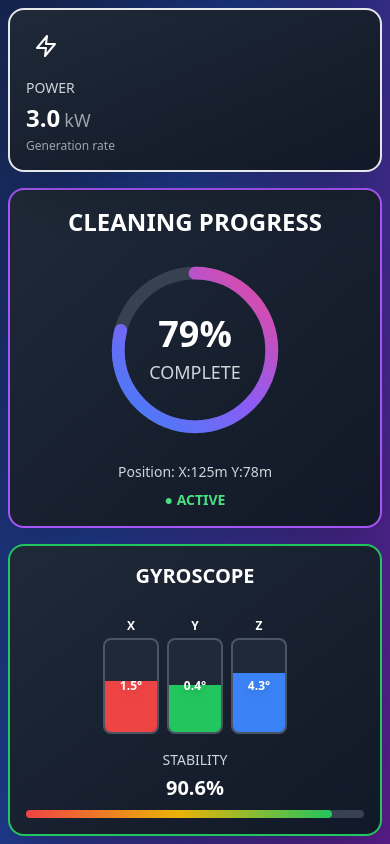
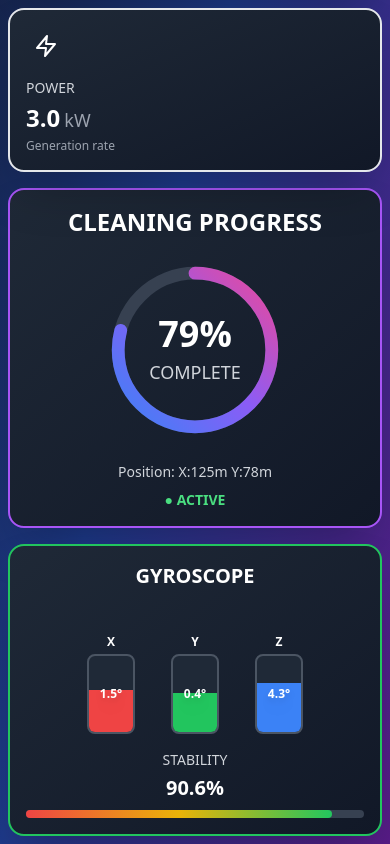
Before and after one commit to Clibs58/solar_bot_dashboard_test, a React (Vite) app: page / in a window 390 px wide. Shown: the part 570-1414 px from the top of the page. Built offline with nearby package versions, Linux system fonts and the light colour scheme.

Commit message:
Fix gyroscope responsive spacing and grouping

```diff
--- a/src/App.tsx
+++ b/src/App.tsx
@@ -70,9 +70,9 @@ const SolarBotDashboard = () => {
   };
 
   const GyroscopeDisplay = ({ value, label, color }) => (
-    <div className="text-center">
+    <div className="text-center flex-1 max-w-[80px] lg:max-w-none lg:flex-none">
       <div className="text-xs sm:text-sm lg:text-lg font-bold text-white mb-1 sm:mb-2">{label}</div>
-      <div className="w-14 h-24 sm:w-16 sm:h-28 lg:w-20 lg:h-36 bg-gray-800 rounded-lg relative overflow-hidden mx-auto border-2 border-gray-600">
+      <div className="w-12 h-20 sm:w-14 sm:h-24 lg:w-20 lg:h-36 bg-gray-800 rounded-lg relative overflow-hidden mx-auto border-2 border-gray-600">
         <div
           className={`absolute bottom-0 left-0 right-0 ${color} transition-all duration-1000 rounded-b`}
           style={{ height: `${Math.max(5, Math.min(95, (value + 15) / 30 * 100))}%` }}
@@ -237,8 +237,8 @@ const SolarBotDashboard = () => {
           {/* Right Column - Gyroscope */}
           <div className="lg:col-span-3">
             <div className="bg-gradient-to-br from-gray-800 to-gray-900 rounded-2xl lg:rounded-3xl p-4 sm:p-6 lg:p-8 border-2 border-green-500 shadow-2xl">
-              <h2 className="text-xl sm:text-2xl lg:text-3xl font-bold text-white mb-4 sm:mb-6 lg:mb-8 text-center px-2">GYROSCOPE</h2>
-              <div className="flex justify-center items-end gap-2 sm:gap-3 lg:gap-4 h-32 sm:h-36 lg:h-48 mb-4 sm:mb-5 lg:mb-6 overflow-hidden px-2">
+              <h2 className="text-xl sm:text-2xl lg:text-3xl font-bold text-white mb-4 sm:mb-6 lg:mb-8 text-center">GYROSCOPE</h2>
+              <div className="flex justify-center lg:justify-between items-end gap-1 sm:gap-2 lg:gap-4 h-32 sm:h-36 lg:h-48 mb-4 sm:mb-5 lg:mb-6 overflow-hidden px-1 lg:px-2">
                 <GyroscopeDisplay value={botData.gyroscope.x} label="X" color="bg-red-500" />
                 <GyroscopeDisplay value={botData.gyroscope.y} label="Y" color="bg-green-500" />
                 <GyroscopeDisplay value={botData.gyroscope.z} label="Z" color="bg-blue-500" />
```
